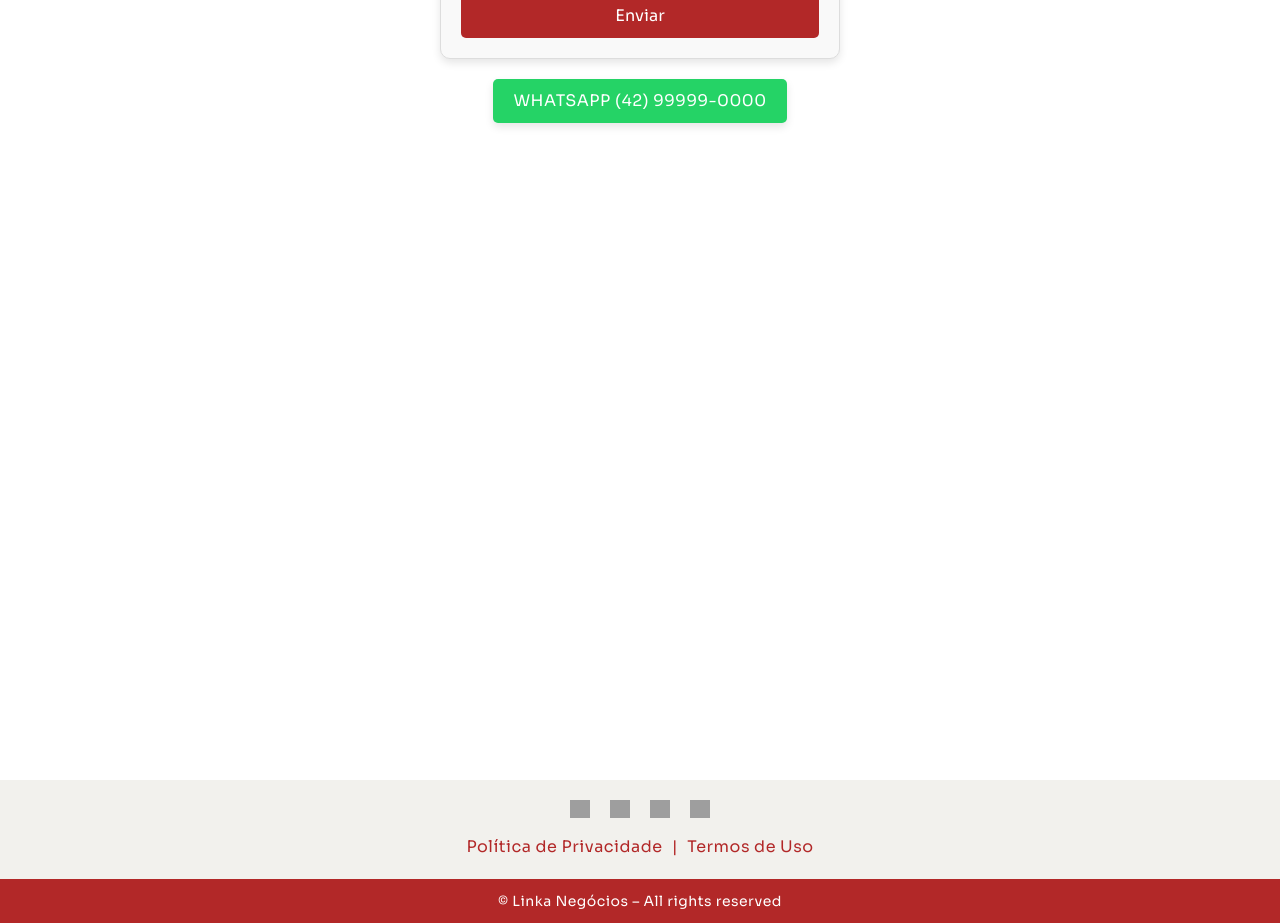
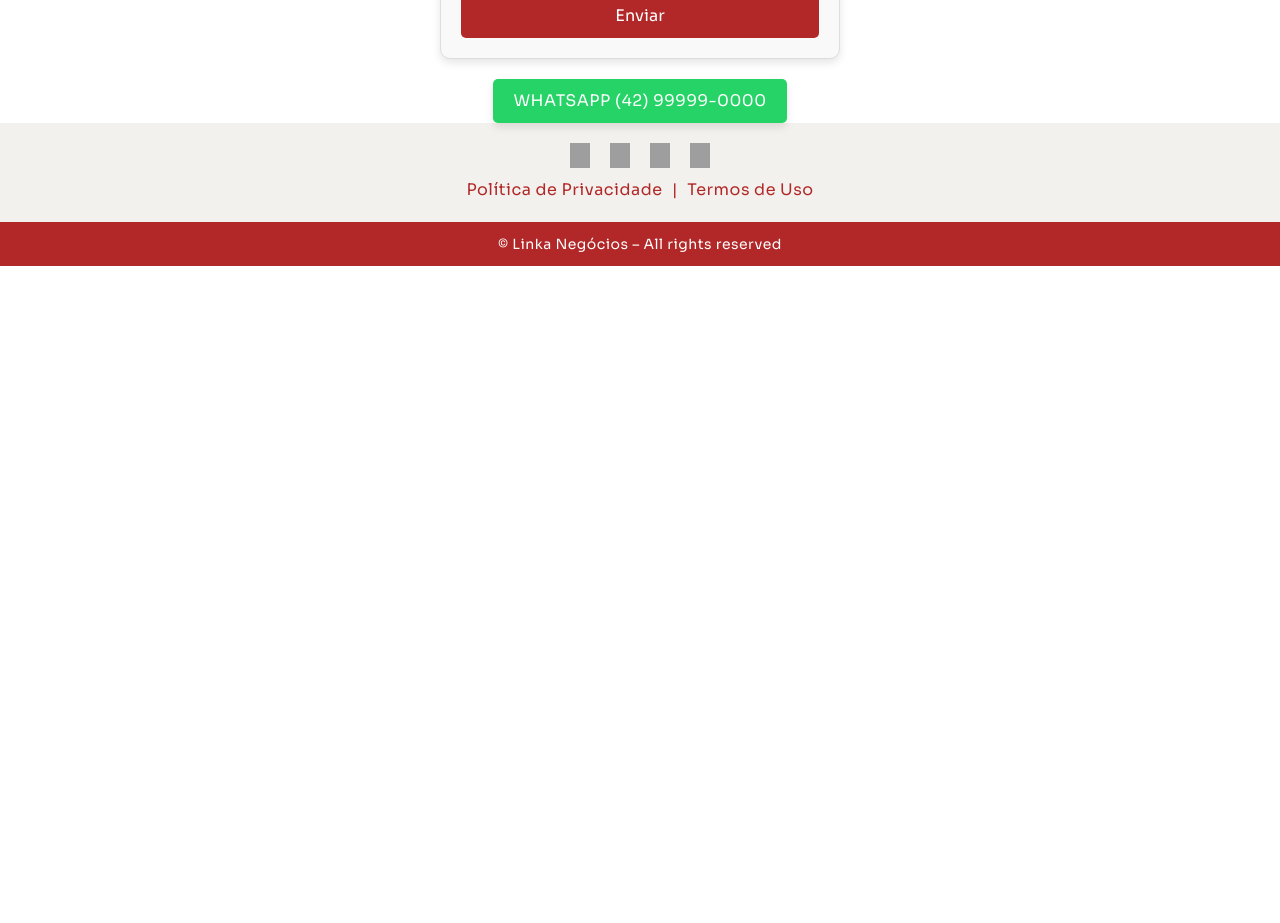
Before and after one commit to MarlonVBP/linka-negocios, an Angular app in the folder linka_negocios/: page / in a window 1280 px wide. Shown: the part 2740-3663 px from the top of the page. After the commit the page ends 3006 px from the top, so only its background shows below. Built offline with nearby package versions, Linux system fonts and the light colour scheme; grey boxes are pictures that could not be loaded.

Commit message:
[ fix ] - margin-top footer

```diff
--- a/linka_negocios/src/app/components/public/footer/footer.component.html
+++ b/linka_negocios/src/app/components/public/footer/footer.component.html
@@ -1,4 +1,3 @@
-<div class="container">
 <div class="footer">
     <div class="footer-top">
         <div class="social-icons">
@@ -15,4 +14,3 @@
         © Linka Negócios – All rights reserved
     </div>
 </div>
-</div>
--- a/linka_negocios/src/app/components/public/footer/footer.component.scss
+++ b/linka_negocios/src/app/components/public/footer/footer.component.scss
@@ -1,20 +1,13 @@
 * {
     margin: 0;
     padding: 0;
-    box-sizing: border-box;
-}
-
-.container {
-    display: flex;
-    flex-direction: column;
-    min-height: 100vh;
+    min-height: 100%;
 }
 
 .footer {
     width: 100%;
     text-align: center;
     background-color: #F2F1ED;
-    margin-top: auto;
 }
 
 .footer-top {
@@ -37,6 +30,7 @@
     height: 18px;
     transition: transform 0.3s;
 }
+
 
 .social-icons img:hover {
     transform: scale(1.1);
```
Lines whose indentation alone changed are shown as unchanged.
